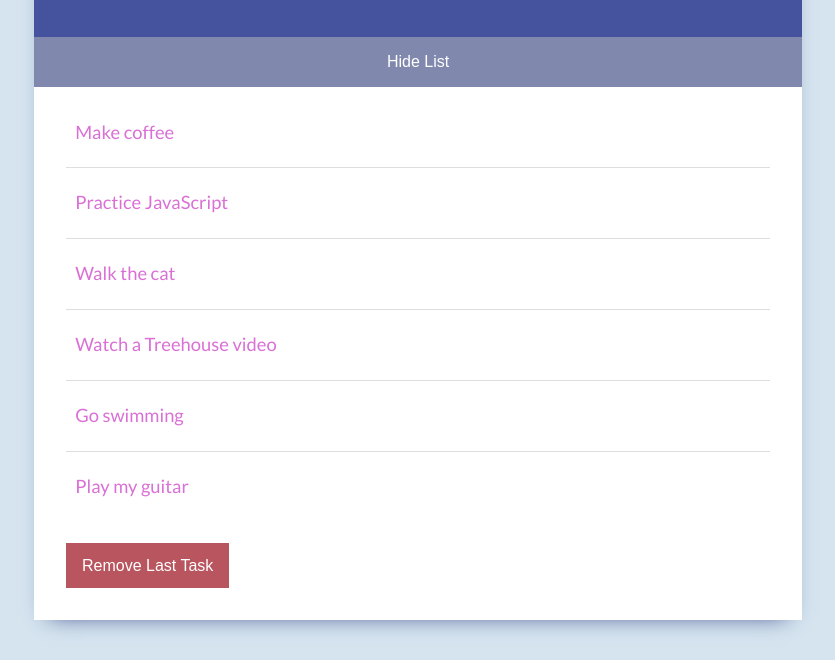
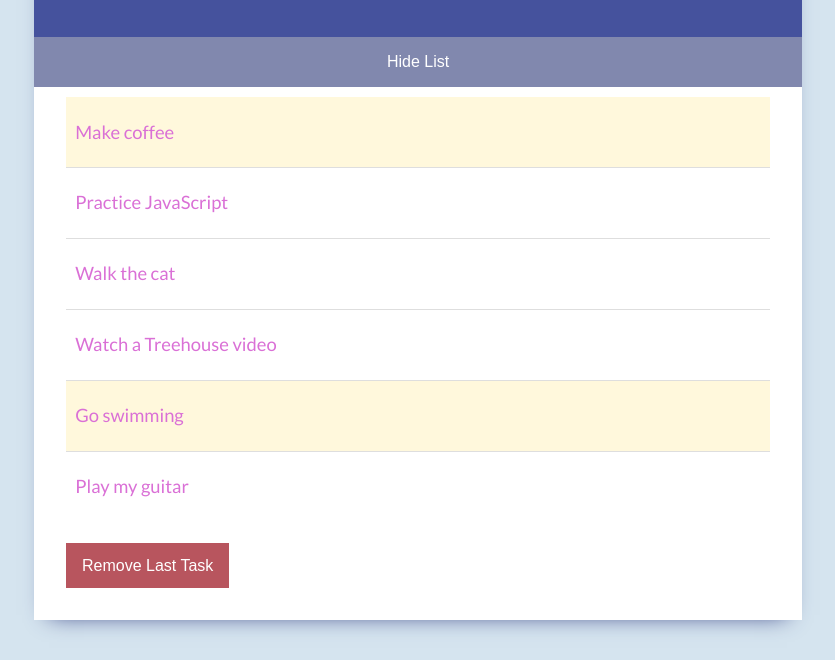
Before and after one commit to Gary-FullStack/JS-DOM-Practice, a plain HTML site: page Browser-environment/index.html in a window 1280 px wide. Shown: the part 159-819 px from the top of the page, without its empty margins (222-1057 px from the left). Drawn offline with Linux system fonts and the light colour scheme.

Commit message:
getElementsByClassName
more DOM practice

```diff
--- a/Browser-environment/app.js
+++ b/Browser-environment/app.js
@@ -4,6 +4,13 @@ const btnUpdate = document.getElementById("btn-main");
 const headline = document.getElementById("headline");
 
 const items = document.getElementsByTagName("li");
+
+const highlights = document.getElementsByClassName("highlight");
+
+for ( const highlight of highlights ) {
+    highlight.style.background = "cornsilk";
+}
+
 
 for (let i = 0; i < items.length; i++) {
     items[i].style.color = 'orchid';
@@ -12,4 +19,5 @@ for (let i = 0; i < items.length; i++) {
 
 btnUpdate.addEventListener("click", () => {
     headline.style.border = 'solid 2px red';
+
 });
--- a/Browser-environment/index.html
+++ b/Browser-environment/index.html
@@ -21,11 +21,11 @@
 
       <div class="list-container">
         <ul aria-live="polite">
-          <li>Make coffee</li>
+          <li class="highlight">Make coffee</li>
           <li>Practice JavaScript</li>
           <li>Walk the cat</li>
           <li>Watch a Treehouse video</li>
-          <li>Go swimming</li>
+          <li class="highlight">Go swimming</li>
           <li>Play my guitar</li>
         </ul>
         <button class="btn-remove">Remove Last Task</button>
```
